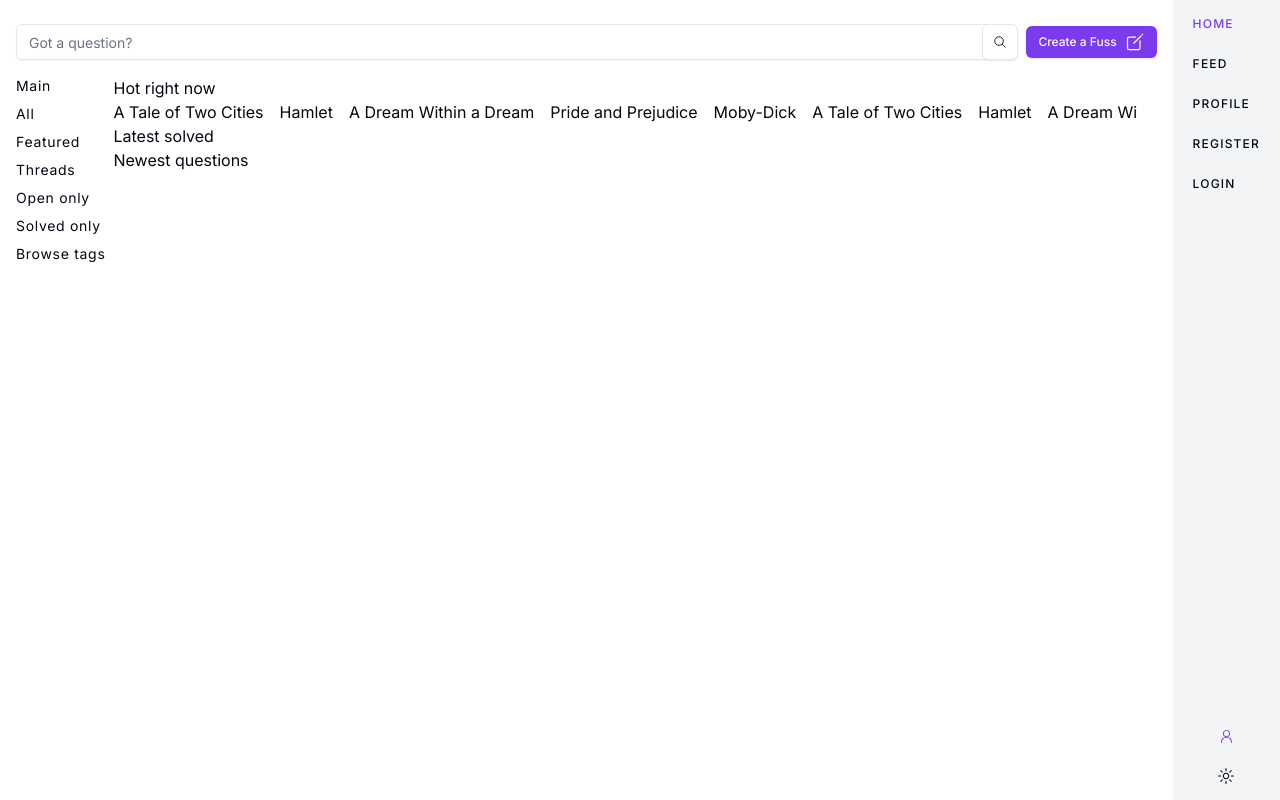
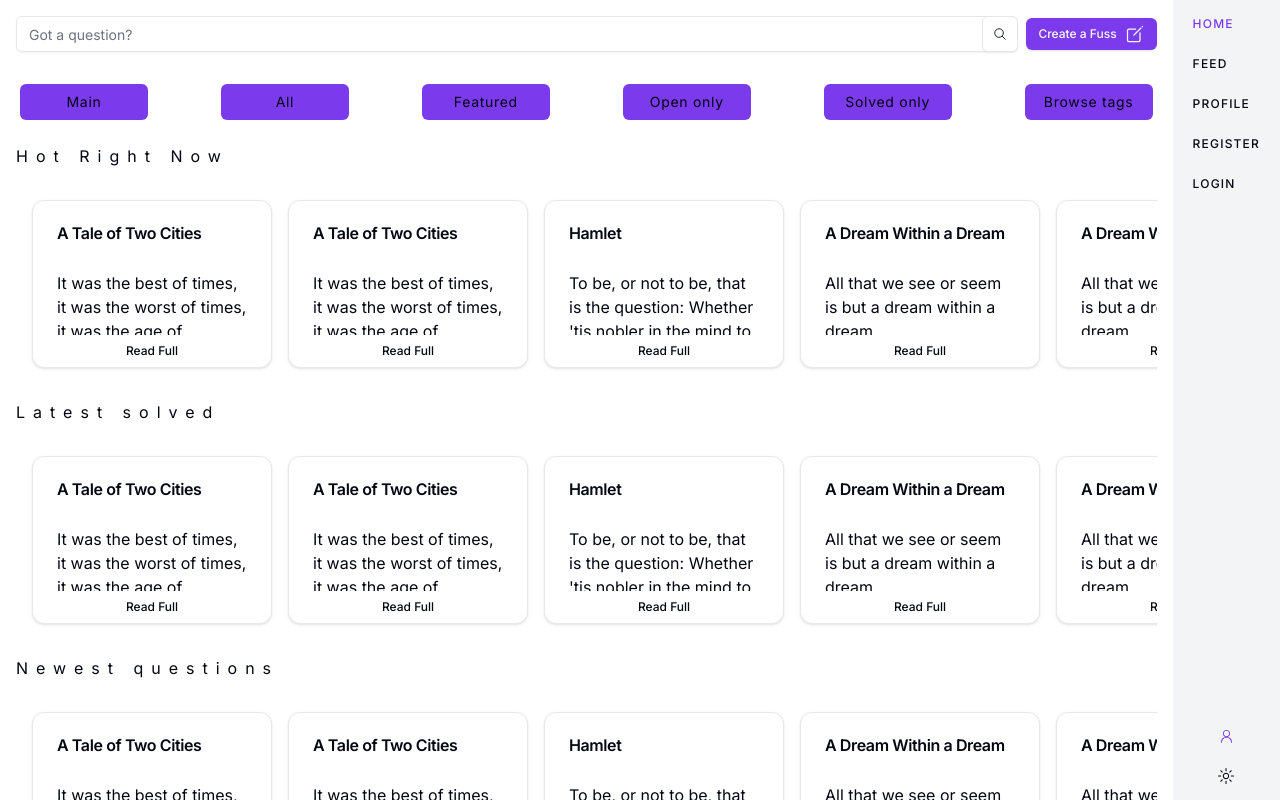
Before and after one commit to krishnakalyana/qanda, a Next.js app: page /feed in a window 1280 px wide. Built offline with nearby package versions, Linux system fonts and the light colour scheme.

Commit message:
trending page added

```diff
--- /dev/null
+++ b/app/(private)/feed/_components/BottomBar.tsx
@@ -0,0 +1,44 @@
+import Link from 'next/link'
+
+export default function BottomBar() {
+  return (
+    <nav className='py-4 px-1 w-full flex flex-wrap gap-4 justify-between whitespace-nowrap tracking-wider text-sm font-normal flex-col md:flex-row  '>
+      <Link
+        href={{}}
+        className='bg-primary p-2 rounded-md min-w-32 text-center'
+      >
+        Main
+      </Link>
+      <Link
+        href={{}}
+        className='bg-primary p-2 rounded-md min-w-32 text-center'
+      >
+        All
+      </Link>
+      <Link
+        href={{}}
+        className='bg-primary p-2 rounded-md min-w-32 text-center'
+      >
+        Featured
+      </Link>
+      <Link
+        href={{}}
+        className='bg-primary p-2 rounded-md min-w-32 text-center'
+      >
+        Open only
+      </Link>
+      <Link
+        href={{}}
+        className='bg-primary p-2 rounded-md min-w-32 text-center'
+      >
+        Solved only
+      </Link>
+      <Link
+        href={{}}
+        className='bg-primary p-2 rounded-md min-w-32 text-center'
+      >
+        Browse tags
+      </Link>
+    </nav>
+  )
+}
--- a/app/(private)/feed/_components/Feed.tsx
+++ b/app/(private)/feed/_components/Feed.tsx
@@ -1,16 +1,22 @@
+import { cn } from '@/lib/utils'
 import { HotRightNow } from './HotRightNow'
 
 export default function Feed() {
-  // const heading = `tracking-[0.5em] `
-  const heading = ` `
+  const heading = `tracking-[0.5em] mb-4`
   return (
-    <div className='h-full w-full '>
+    <div className=''>
       <div className='w-full overflow-auto'>
-        Hot right now
+        <h1 className={cn(heading)}>Hot Right Now</h1>
         <HotRightNow />
       </div>
-      <div> Latest solved </div>
-      <div> Newest questions</div>
+      <div className='w-full overflow-auto mt-4'>
+        <h1 className={cn(heading)}>Latest solved</h1>
+        <HotRightNow />
+      </div>
+      <div className='w-full overflow-auto mt-4'>
+        <h1 className={cn(heading)}>Newest questions</h1>
+        <HotRightNow />
+      </div>
     </div>
   )
 }
--- a/app/(private)/feed/_components/Header.tsx
+++ b/app/(private)/feed/_components/Header.tsx
@@ -5,7 +5,7 @@ import { IoSearchOutline } from 'react-icons/io5'
 
 export default function Header() {
   return (
-    <div className='py-2 flex gap-2 items-center'>
+    <div className='flex gap-2 items-center'>
       <div className='flex-1 relative'>
         <Input type='search' placeholder='Got a question?' />
         <Button
--- a/app/(private)/feed/_components/HotRightNow.tsx
+++ b/app/(private)/feed/_components/HotRightNow.tsx
@@ -1,18 +1,44 @@
+'use client'
+import { motion, stagger, useAnimate, useInView } from 'framer-motion'
+
+import { Button } from '@/components/ui/button'
+import {
+  Card,
+  CardContent,
+  CardDescription,
+  CardFooter,
+  CardHeader,
+  CardTitle
+} from '@/components/ui/card'
+
 export function HotRightNow() {
   return (
-    <div className='flex w-full max-w-screen-sm md:max-w-screen-md lg:max-w-screen-lg overflow-x-auto whitespace-nowrap'>
+    <div className='p-4 flex gap-4 w-full max-w-screen-sm md:max-w-screen-md lg:max-w-screen-lg xl:max-w-screen-xl overflow-x-auto whitespace-nowrap'>
       {testimonials.map((card, index) => {
         return (
-          <div key={index} className='inline-block w-96 mr-4'>
-            {card.title}
-          </div>
-        )
-      })}
-      {testimonials.map((card, index) => {
-        return (
-          <div key={index} className='inline-block w-96 mr-4'>
-            {card.title}
-          </div>
+          <motion.div
+            whileHover={{
+              scale: 1.03,
+              transition: { duration: 0.5 }
+            }}
+            whileTap={{ scale: 0.95 }}
+            key={index}
+          >
+            <Card className='min-w-60 min-h-40 overflow-hidden'>
+              <CardHeader>
+                <CardTitle>{card.title}</CardTitle>
+                <CardDescription></CardDescription>
+              </CardHeader>
+              <CardContent className='text-wrap max-h-16 overflow-hidden'>
+                {card.quote}
+              </CardContent>
+              {/* <CardFooter className=''> */}
+              <Button variant={'ghost'} size={'sm'} className='w-full'>
+                Read Full
+              </Button>
+              {/* </CardFooter> */}
+            </Card>
+          </motion.div>
         )
       })}
     </div>
@@ -28,9 +54,25 @@ const testimonials = [
   },
   {
     quote:
+      'It was the best of times, it was the worst of times, it was the age of wisdom, it was the age of foolishness, it was the epoch of belief, it was the epoch of incredulity, it was the season of Light, it was the season of Darkness, it was the spring of hope, it was the winter of despair.',
+    name: 'Charles Dickens',
+    title: 'A Tale of Two Cities'
+  },
+  {
+    quote:
       "To be, or not to be, that is the question: Whether 'tis nobler in the mind to suffer The slings and arrows of outrageous fortune, Or to take Arms against a Sea of troubles, And by opposing end them: to die, to sleep.",
     name: 'William Shakespeare',
     title: 'Hamlet'
+  },
+  {
+    quote: 'All that we see or seem is but a dream within a dream.',
+    name: 'Edgar Allan Poe',
+    title: 'A Dream Within a Dream'
+  },
+  {
+    quote: 'All that we see or seem is but a dream within a dream.',
+    name: 'Edgar Allan Poe',
+    title: 'A Dream Within a Dream'
   },
   {
     quote: 'All that we see or seem is but a dream within a dream.',
--- a/app/(private)/feed/_components/LeftBar.tsx
+++ /dev/null
@@ -1,15 +0,0 @@
-import Link from 'next/link'
-
-export default function LeftBar() {
-  return (
-    <nav className=' flex-col whitespace-nowrap gap-2 tracking-wider text-sm font-normal hidden xl:flex'>
-      <Link href={{}}>Main</Link>
-      <Link href={{}}>All</Link>
-      <Link href={{}}>Featured</Link>
-      <Link href={{}}>Threads</Link>
-      <Link href={{}}>Open only</Link>
-      <Link href={{}}>Solved only</Link>
-      <Link href={{}}>Browse tags</Link>
-    </nav>
-  )
-}
--- a/app/(private)/feed/page.tsx
+++ b/app/(private)/feed/page.tsx
@@ -1,16 +1,16 @@
+import BottomBar from './_components/BottomBar'
 import Feed from './_components/Feed'
 import Header from './_components/Header'
-import LeftBar from './_components/LeftBar'
 
 export default function Trending() {
   return (
-    <div className='flex flex-col gap-y-2 h-full'>
-      <Header />
-      <div className='h-full flex gap-x-2'>
-        <LeftBar />
-        <div className='w-full'>
-          <Feed />
-        </div>
+    <div className='flex flex-col gap-y-2 '>
+      <div id='krishna' className='flex flex-col gap-4  top-0 bg'>
+        <Header />
+        <BottomBar />
+      </div>
+      <div className=' w-full overflow-auto '>
+        <Feed />
       </div>
     </div>
   )
```
